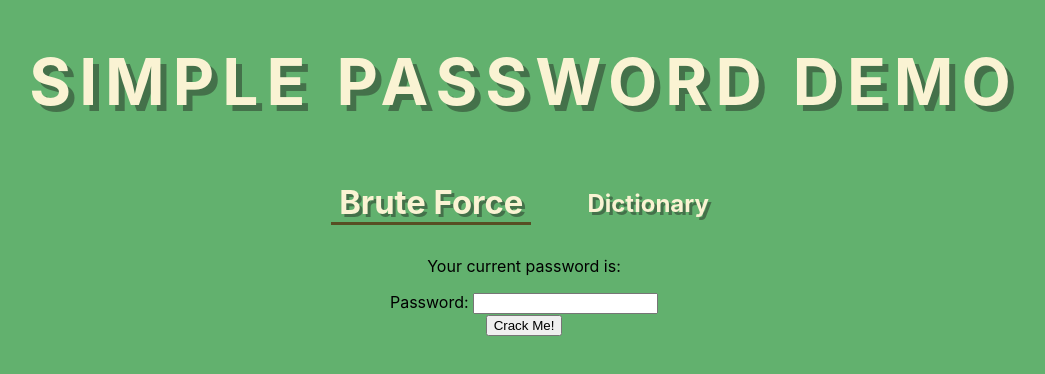
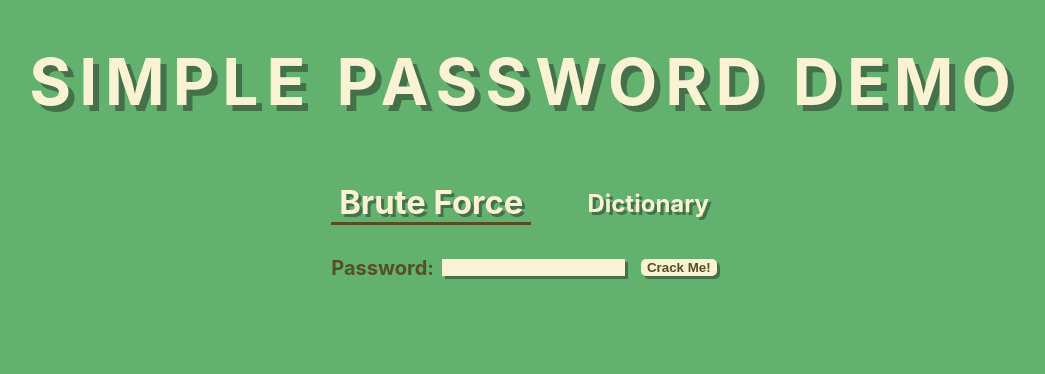
Before and after one commit to jhleakakos/simple-password-demo, a React (Create React App) app: page / in a window 1280 px wide. Shown: the top 374 px of the page, without its empty margins (116-1161 px from the left). Built offline with nearby package versions, Linux system fonts and the light colour scheme.

Commit message:
style password input component

```diff
--- a/src/PasswordDemo.css
+++ b/src/PasswordDemo.css
@@ -32,12 +32,11 @@
     appearance: none;
 }
 
-.test {
+.PasswordDemo-input-flex {
     display: flex;
     width: 33%;
     height: 0.5rem;
     margin: 5rem auto 3rem;
     align-items: center;
     justify-content: center;
-
 }
--- a/src/PasswordDemo.js
+++ b/src/PasswordDemo.js
@@ -33,7 +33,7 @@ const PasswordDemo = () => {
     return (
         <>
             <h1 className="PasswordDemo-header">Simple Password Demo</h1>
-            <div className="test">
+            <div className="PasswordDemo-input-flex">
                 <label
                     className={ passwordCrackMethod === 'brute' ? 'PasswordDemo-rb-label-checked' : 'PasswordDemo-rb-label' }
                     htmlFor="brute"
--- /dev/null
+++ b/src/PasswordInput.css
@@ -0,0 +1,33 @@
+.PasswordInput-label {
+    font-size: 1.25rem;
+    color: #574e23;
+    font-weight: bold;
+    margin-right: 0.5rem;
+}
+
+.PasswordInput-input {
+    background-color: #faf3d3;
+    border: none;
+    color: #574e23;
+    font-weight: bold;
+    box-shadow: 3px 3px 0 #44714a;
+}
+
+.PasswordInput-button {
+    background-color: #faf3d3;
+    color: #574e23;
+    border: none;
+    margin-left: 1rem;
+    font-weight: bold;
+    box-shadow: 3px 3px 0 #44714a;
+    cursor: pointer;
+    border-radius: 5px;
+}
+
+.PasswordInput-input-flex {
+    display: flex;
+    width: 33%;
+    margin: 3rem auto 2rem;
+    align-items: center;
+    justify-content: center;
+}
--- a/src/PasswordInput.js
+++ b/src/PasswordInput.js
@@ -1,23 +1,22 @@
 import React from 'react';
+import './PasswordInput.css';
 
 const PasswordInput = ({ password, setPassword, crackPassword }) => {
     return (
         <div>
-            <p>Your current password is: { password }</p>
 
-            <div>
-                <div>
-                    <label htmlFor="pwd">Password: </label>
+            <div className="PasswordInput-input-flex">
+                <label htmlFor="pwd" className="PasswordInput-label">Password: </label>
                 <input
                     id="pwd"
                     type="text"
                     maxLength="6"
                     value={ password }
-                        onChange={ (e) => setPassword(e.target.value) }
+                    onChange={ e => setPassword(e.target.value) }
+                    className="PasswordInput-input"
                 />
-                </div>
 
-                <button onClick={ crackPassword }>Crack Me!</button>
+                <button onClick={ crackPassword } className="PasswordInput-button">Crack Me!</button>
             </div>
         </div>
     )
```
Lines whose indentation alone changed are shown as unchanged.
